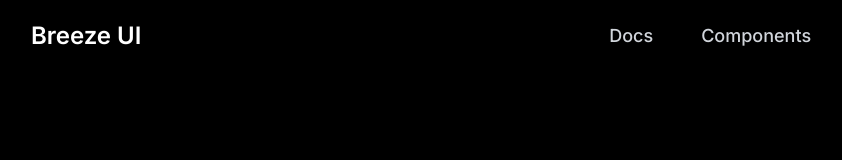
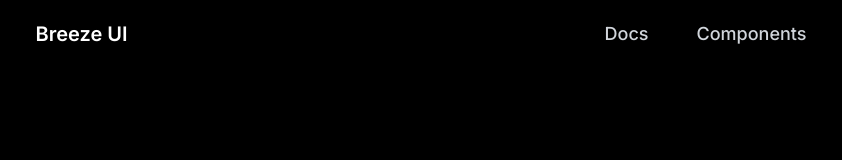
Before and after one commit to apoorvpathak/BreezeUI, a React (Vite) app: page / in a window 1280 px wide. Shown: the top 160 px of the page, without its empty margins (219-1061 px from the left). Built offline with nearby package versions, Linux system fonts and the light colour scheme.

Commit message:
fix sizing

```diff
--- a/src/Components/Navbar.jsx
+++ b/src/Components/Navbar.jsx
@@ -5,7 +5,7 @@ function Navbar() {
         <>
             <div className="text-white font-inter m-5">
                 <div className="flex space-x-2 justify-around items-center">
-                    <Link to={'/'} className="font-semibold text-2xl">Breeze UI</Link>
+                    <Link to={'/'} className="font-semibold text-xl">Breeze UI</Link>
                     <div  className="flex space-x-4 items-center md:space-x-12">
                         <Link to={'/Docs'} className="font-medium text-lg text-gray-300 hover:text-white hover:cursor-pointer">Docs</Link>
                         <Link to={'/Components'} className="font-medium text-lg text-gray-300 hover:text-white hover:cursor-pointer">Components</Link>
```
